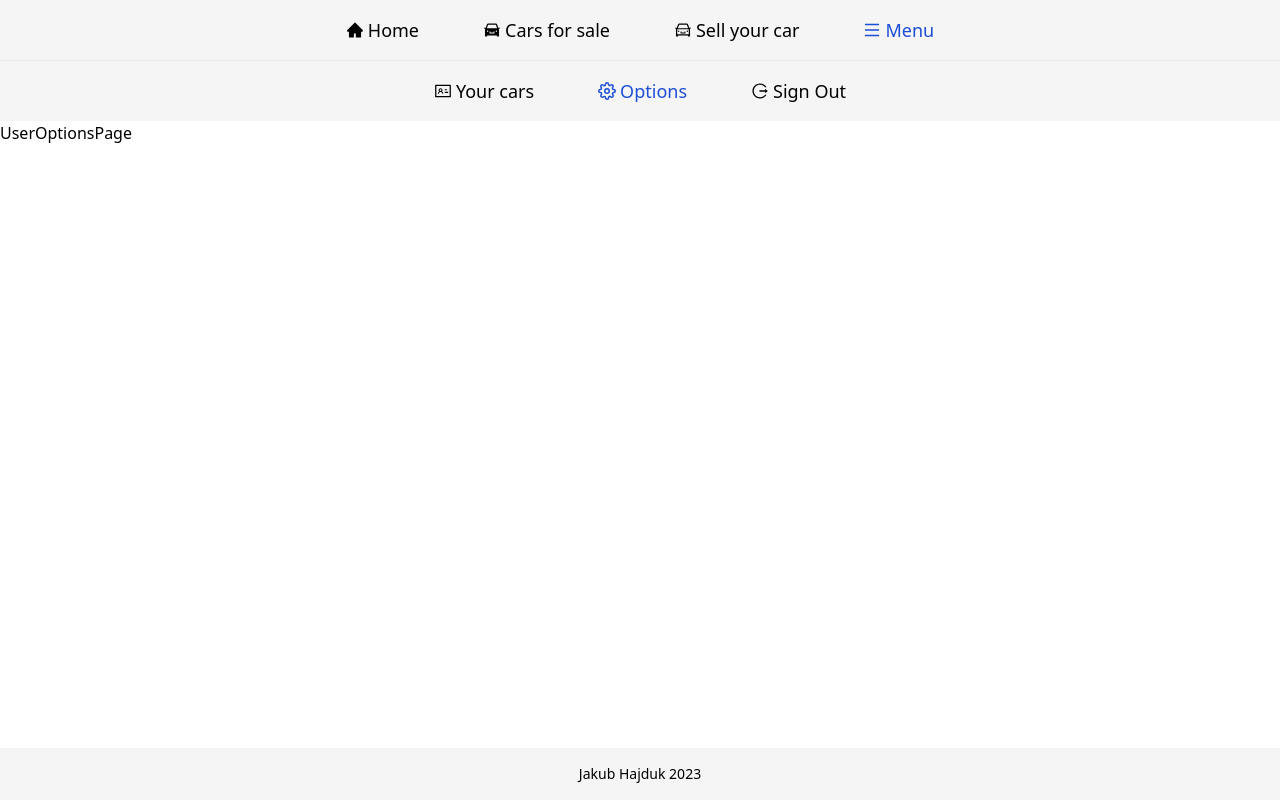
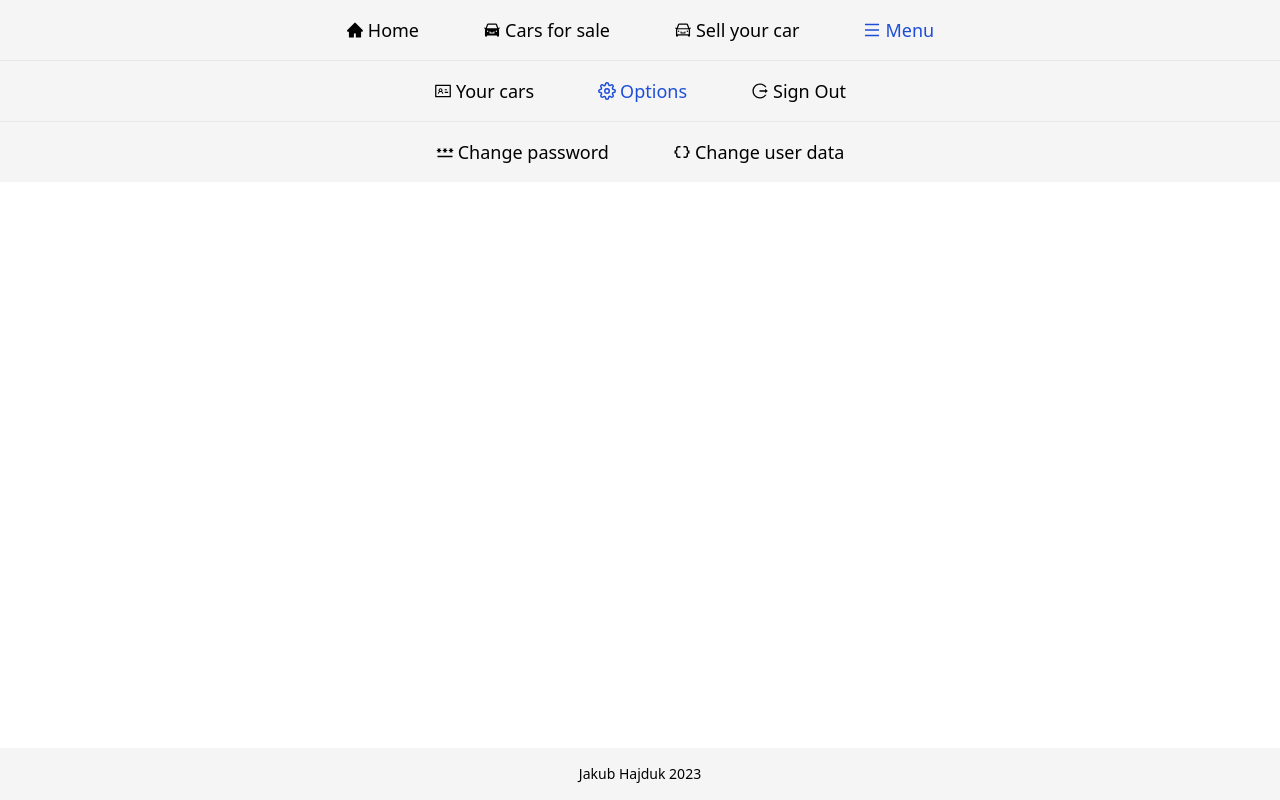
Before and after one commit to jakubhajduk53/cars-app, a React (Create React App) app: page /menu/panel/options in a window 1280 px wide. Built offline with nearby package versions, Linux system fonts and the light colour scheme; no server answers; the HTML template or start-up script is replaced by a standard one.

Commit message:
feat: update UserOptionsPage

```diff
--- a/src/pages/UserOptionsPage.js
+++ b/src/pages/UserOptionsPage.js
@@ -1,5 +1,50 @@
+import RouterLink from "../components/RouterLink";
+import classNames from "classnames";
+import { useHref, Outlet } from "react-router-dom";
+import { useState, useEffect } from "react";
+import { MdPassword, MdDataObject } from "react-icons/md";
+
 function UserOptionsPage() {
-  return <div>UserOptionsPage</div>;
+  const panelClasses = classNames("text-base");
+
+  const href = useHref();
+
+  const [activeLink, setActiveLink] = useState(href);
+
+  const routes = {
+    password: ["/menu/panel/options/change-password"],
+    userdata: ["/menu/panel/options/change-userdata"],
+  };
+
+  const isActive = (routeName) => {
+    return routes[routeName].includes(activeLink);
+  };
+
+  useEffect(() => {
+    setActiveLink(href);
+  }, [href]);
+
+  return (
+    <div>
+      <div className="flex justify-center w-full bg-neutral-100 sticky top-0 border-t">
+        <RouterLink
+          to="/menu/panel/options/change-password"
+          name="Change password"
+          className={panelClasses}
+          active={isActive("password")}
+          icon={MdPassword}
+        />
+        <RouterLink
+          to="/menu/panel/options/change-userdata"
+          name="Change user data"
+          className={panelClasses}
+          active={isActive("userdata")}
+          icon={MdDataObject}
+        />
+      </div>
+      <Outlet />
+    </div>
+  );
 }
 
 export default UserOptionsPage;
```
